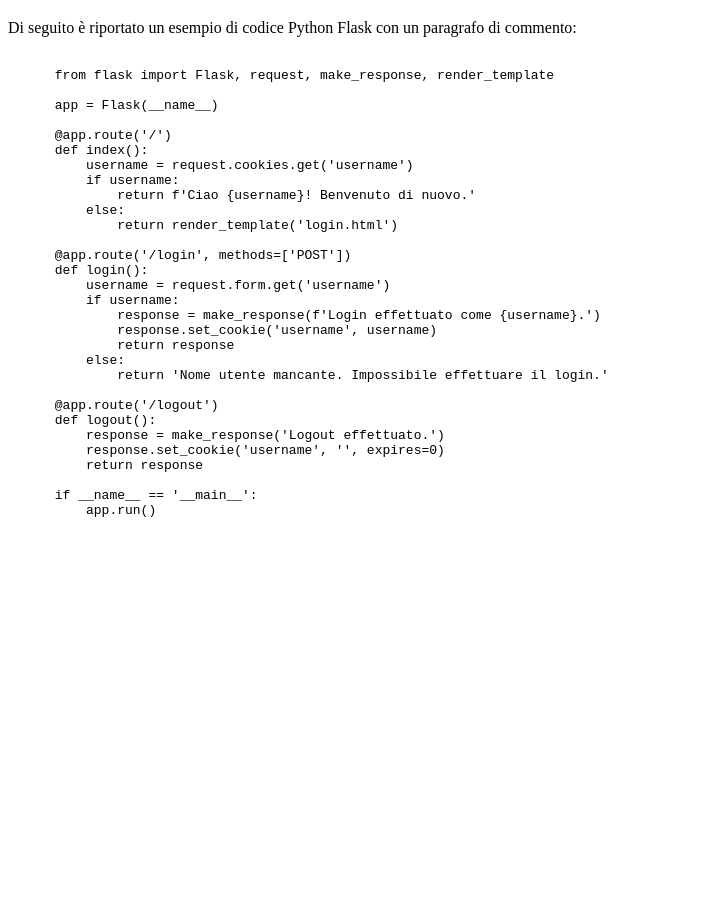
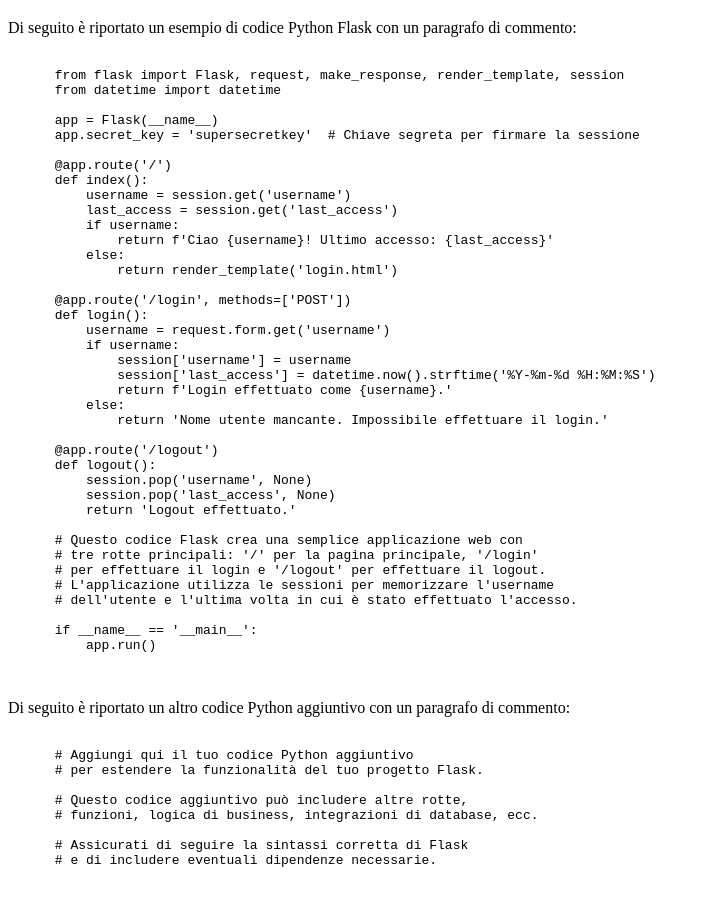
Before and after one commit to Carleoinserra/portfoliocyber, a plain HTML site: page appsflask.html in a window 1280 px wide. Shown: the part 61-966 px from the top of the page, without its empty margins (0-709 px from the left). Before the commit the page ends 800 px from the top, so only its background shows below. Drawn offline with Linux system fonts and the light colour scheme.

Commit message:
Update appsflask.html

```diff
--- a/appsflask.html
+++ b/appsflask.html
@@ -12,15 +12,18 @@
 
   <pre>
     <code>
-      from flask import Flask, request, make_response, render_template
+      from flask import Flask, request, make_response, render_template, session
+      from datetime import datetime
 
       app = Flask(__name__)
+      app.secret_key = 'supersecretkey'  # Chiave segreta per firmare la sessione
 
       @app.route('/')
       def index():
-          username = request.cookies.get('username')
+          username = session.get('username')
+          last_access = session.get('last_access')
           if username:
-              return f'Ciao {username}! Benvenuto di nuovo.'
+              return f'Ciao {username}! Ultimo accesso: {last_access}'
           else:
               return render_template('login.html')
 
@@ -28,21 +31,42 @@
       def login():
           username = request.form.get('username')
           if username:
-              response = make_response(f'Login effettuato come {username}.')
-              response.set_cookie('username', username)
-              return response
+              session['username'] = username
+              session['last_access'] = datetime.now().strftime('%Y-%m-%d %H:%M:%S')
+              return f'Login effettuato come {username}.'
           else:
               return 'Nome utente mancante. Impossibile effettuare il login.'
 
       @app.route('/logout')
       def logout():
-          response = make_response('Logout effettuato.')
-          response.set_cookie('username', '', expires=0)
-          return response
+          session.pop('username', None)
+          session.pop('last_access', None)
+          return 'Logout effettuato.'
+
+      # Questo codice Flask crea una semplice applicazione web con
+      # tre rotte principali: '/' per la pagina principale, '/login'
+      # per effettuare il login e '/logout' per effettuare il logout.
+      # L'applicazione utilizza le sessioni per memorizzare l'username
+      # dell'utente e l'ultima volta in cui è stato effettuato l'accesso.
 
       if __name__ == '__main__':
           app.run()
     </code>
   </pre>
+
+  <p>Di seguito è riportato un altro codice Python aggiuntivo con un paragrafo di commento:</p>
+
+  <pre>
+    <code>
+      # Aggiungi qui il tuo codice Python aggiuntivo
+      # per estendere la funzionalità del tuo progetto Flask.
+
+      # Questo codice aggiuntivo può includere altre rotte,
+      # funzioni, logica di business, integrazioni di database, ecc.
+
+      # Assicurati di seguire la sintassi corretta di Flask
+      # e di includere eventuali dipendenze necessarie.
+    </code>
+  </pre>
 </body>
 </html>
```
